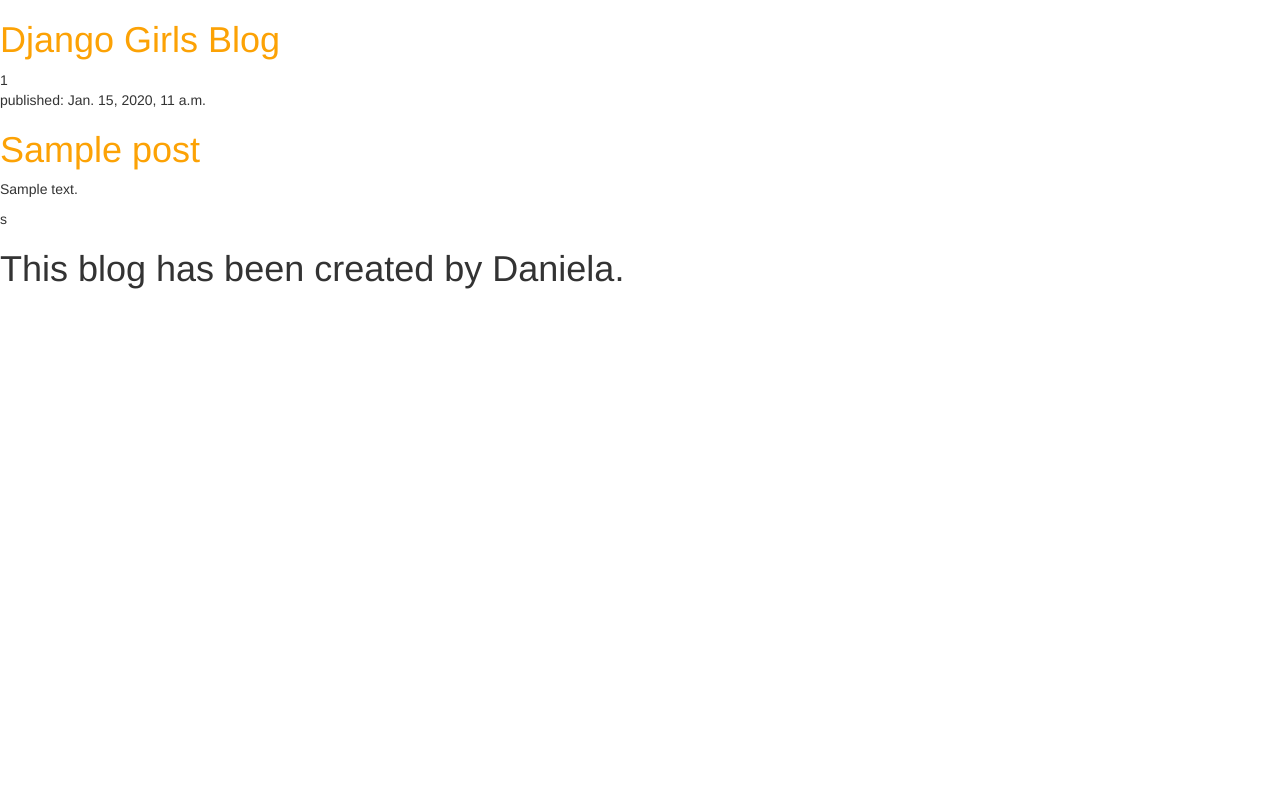
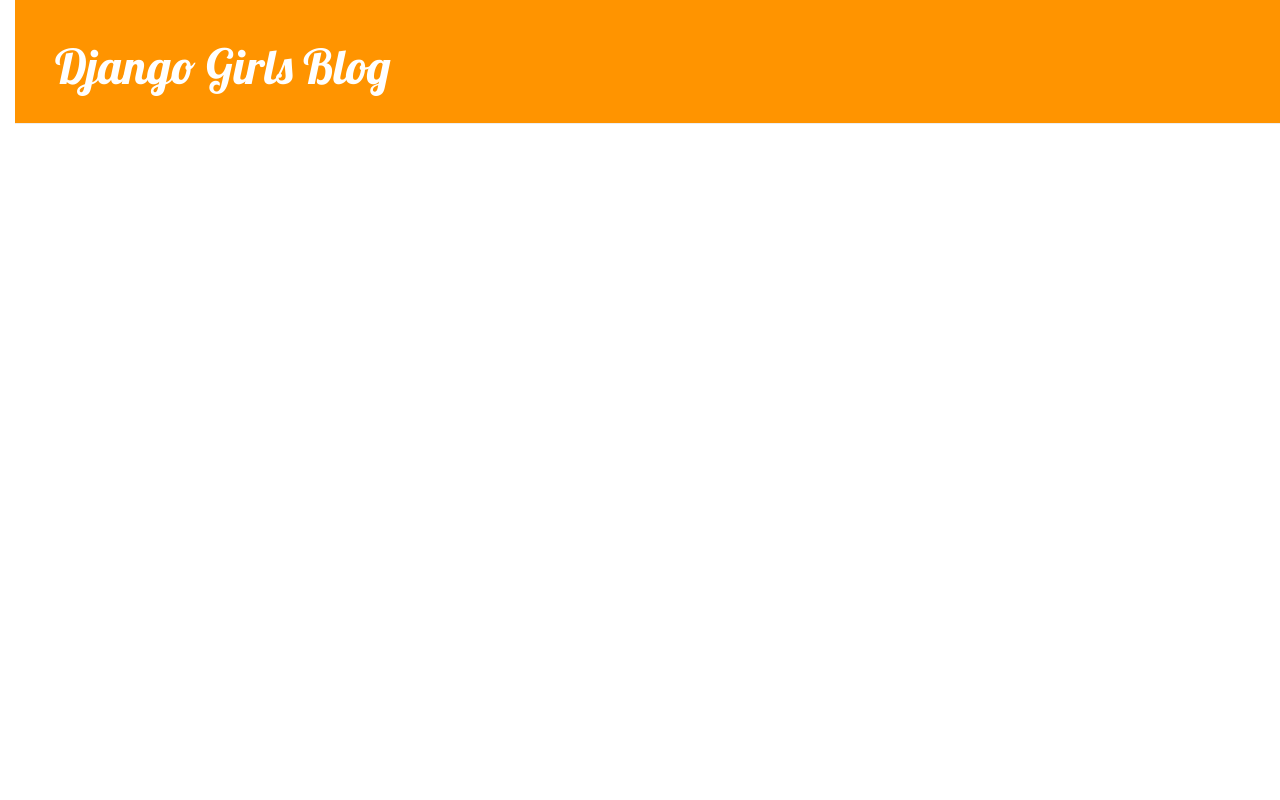
Before and after one commit to melnic-daniela/My-first-blog, a Django app: page / in a window 1280 px wide. Run offline with Django 3.2, Linux system fonts and the light colour scheme; tables that the repository leaves empty hold one stand-in row (values such as "Sample post"); some libraries are stand-ins or nearby versions.

Commit message:
Added view and tempalte for detailed blog post as well as CSS for the site

```diff
--- a/blog/static/css/blog.css
+++ b/blog/static/css/blog.css
@@ -1,3 +1,59 @@
 h1 a {
     color: #FCA205;
 }
+
+body {
+    padding-left: 15px;
+}
+
+h1 a {
+    color: #FCA205;
+    font-family: 'Lobster';
+}
+
+.page-header {
+    background-color: #ff9400;
+    margin-top: 0;
+    padding: 20px 20px 20px 40px;
+}
+
+.page-header h1, .page-header h1 a, .page-header h1 a:visited, .page-header h1 a:active {
+    color: #ffffff;
+    font-size: 36pt;
+    text-decoration: none;
+}
+
+.content {
+    margin-left: 40px;
+}
+
+h1, h2, h3, h4 {
+    font-family: 'Lobster', cursive;
+}
+
+.date {
+    color: #828282;
+}
+
+.save {
+    float: right;
+}
+
+.post-form textarea, .post-form input {
+    width: 100%;
+}
+
+.top-menu, .top-menu:hover, .top-menu:visited {
+    color: #ffffff;
+    float: right;
+    font-size: 26pt;
+    margin-right: 20px;
+}
+
+.post {
+    margin-bottom: 70px;
+}
+
+.post h1 a, .post h1 a:visited {
+    color: #000000;
+}
--- /dev/null
+++ b/blog/templates/blog/base.html
@@ -0,0 +1,23 @@
+{% load staticfiles %}
+<html>
+    <head>
+        <title>Django Girls blog</title>
+        <link rel="stylesheet" href="//maxcdn.bootstrapcdn.com/bootstrap/3.2.0/css/bootstrap.min.css">
+        <link rel="stylesheet" href="//maxcdn.bootstrapcdn.com/bootstrap/3.2.0/css/bootstrap-theme.min.css">
+        <link href="//fonts.googleapis.com/css?family=Lobster&subset=latin,latin-ext" rel="stylesheet" type="text/css">
+        <link rel="stylesheet" href="{% static 'css/blog.css' %}">
+    </head>
+    <body>
+    <div class="page-header">
+        <h1><a href="/">Django Girls Blog</a></h1>
+    </div>
+    <div class="content container">
+        <div class="row">
+            <div class="col-md-8">
+            {% block content %}
+            {% endblock %}
+            </div>
+        </div>
+    </div>
+    </body>
+</html>
--- a/blog/templates/blog/post_list.html
+++ b/blog/templates/blog/post_list.html
@@ -1,29 +1,13 @@
-{% load staticfiles %}
-<html>
-    <head>
-        <title>Django Girls blog</title>
-        <link rel="stylesheet" href="//maxcdn.bootstrapcdn.com/bootstrap/3.2.0/css/bootstrap.min.css">
-        <link rel="stylesheet" href="//maxcdn.bootstrapcdn.com/bootstrap/3.2.0/css/bootstrap-theme.min.css">
-        <link rel="stylesheet" href="{% static 'css/blog.css' %}">
-    </head>
-    <body>
-        <div>
-            <h1><a href="/">Django Girls Blog</a></h1>
+{% extends 'blog/base.html' %}
+
+{% block content %}
+    {% for post in posts %}
+        <div class="post">
+            <div class="date">
+                {{ post.published_date }}
+            </div>
+            <h1><a href="{% url 'post_detail' pk=post.pk %}">{{ post.title }}</a></h1>
+            <p>{{ post.text|linebreaksbr }}</p>
         </div>
-
-        {% if posts %}
-            {{ posts|length }}
-        {% endif %}
-
-        {% for post in posts %}
-            <div>
-                <p>published: {{ post.published_date }}</p>
-                <h1><a href="">{{ post.title }}</a></h1>
-                <p>{{ post.text|linebreaksbr }}</p>
-            </div>s
-        {% endfor %}
-
-        <h1>This blog has been created by {{name}}.</h1>
-
-    </body>
-</html>
+    {% endfor %}
+{% endblock %}
--- a/blog/urls.py
+++ b/blog/urls.py
@@ -3,4 +3,5 @@
 
 urlpatterns = [
     url(r'^$', views.post_list, name='post_list'),
+    url(r'^post/(?P<pk>\d+)/$', views.post_detail, name='post_detail'),
 ]
--- a/blog/views.py
+++ b/blog/views.py
@@ -1,12 +1,13 @@
 from django.shortcuts import render
 from django.utils import timezone
 from .models import Post
+from django.shortcuts import render, get_object_or_404
 
-# Create your views here.
 
 def post_list(request):
-    posts = Post.objects.all().order_by('published_date')
-    f = open('my_file', 'a+')
-    f.write(str(posts))
-    f.close()
-    return render(request, 'blog/post_list.html', {'posts': posts, 'name': 'Daniela'})
+    posts = Post.objects.filter(published_date__lte=timezone.now()).order_by('published_date')
+    return render(request, 'blog/post_list.html', {'posts': posts})
+
+def post_detail(request, pk):
+    post = get_object_or_404(Post, pk=pk)
+    return render(request, 'blog/post_detail.html', {'post': post})
```
Also changed, not shown: blog/templates/blog/post_detail.html (added, +13 -0 lines).
